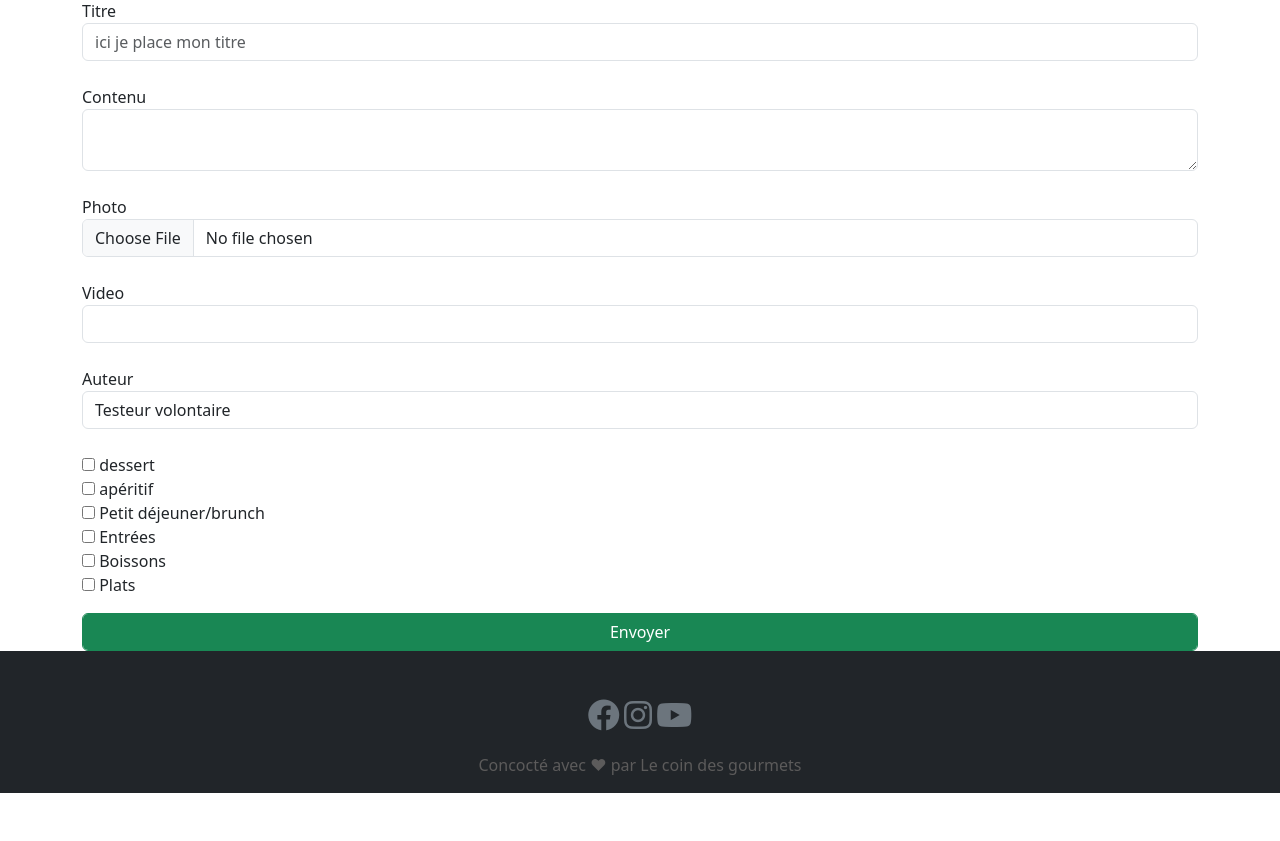
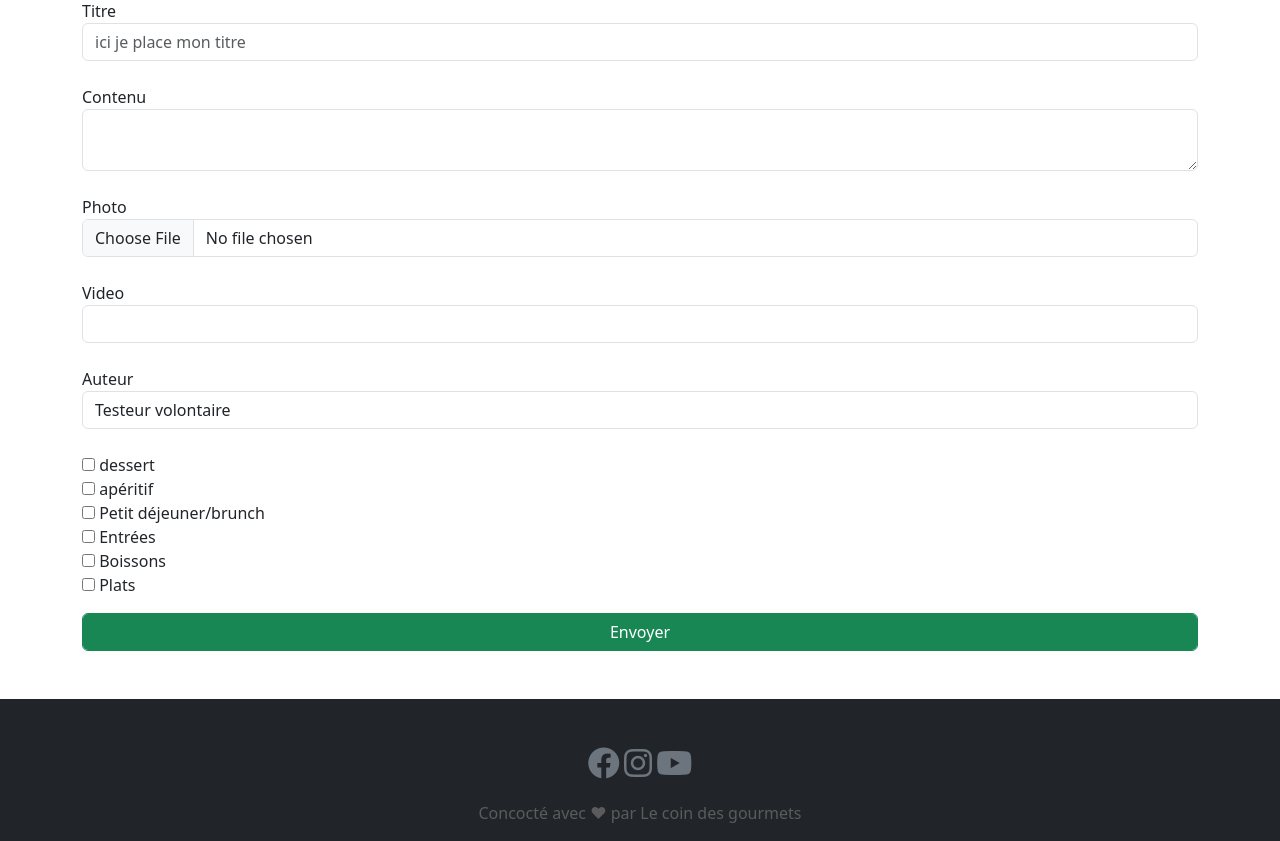
Before and after one commit to sunsand03/Le_coin_des_gourmets, a PHP site: page /article_new in a window 1280 px wide. Shown: the part 95-936 px from the top of the page. Before the commit the page ends 888 px from the top, so only its background shows below. Run offline with PHP 8.4, Linux system fonts and the light colour scheme; the visitor is signed in with stand-in values (Sample User, id 1); data comes from the database, SQL or seed files in the repository.

Commit message:
modification des vues

```diff
--- a/template_view/article_new.phtml
+++ b/template_view/article_new.phtml
@@ -56,7 +56,7 @@
                 <?php } ?>
 
                 <!-- bouton d'envoi -->
-                <div class="div mt-3">
+                <div class="div mt-3 mb-5">
                     <input class="form-control btn btn-success mt-10" type="submit" value="Envoyer">
                 </div>
             </form>
--- a/template_view/login.phtml
+++ b/template_view/login.phtml
@@ -38,8 +38,7 @@
 
 </div>
 
-<!-- charge le pied de page -->
-<?php include_once './include/footer.php'; ?>
+
 
 </body>
 </html>
```
